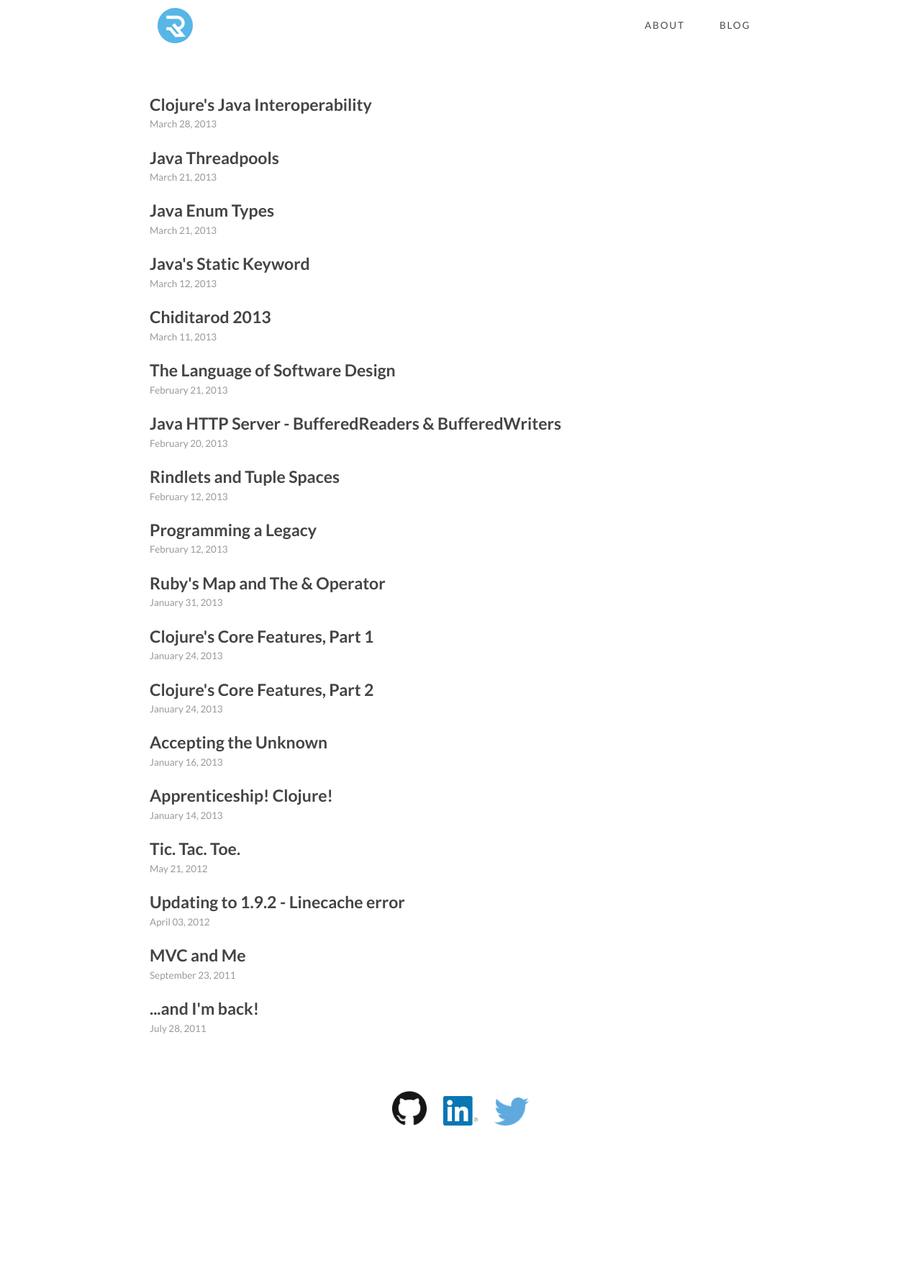
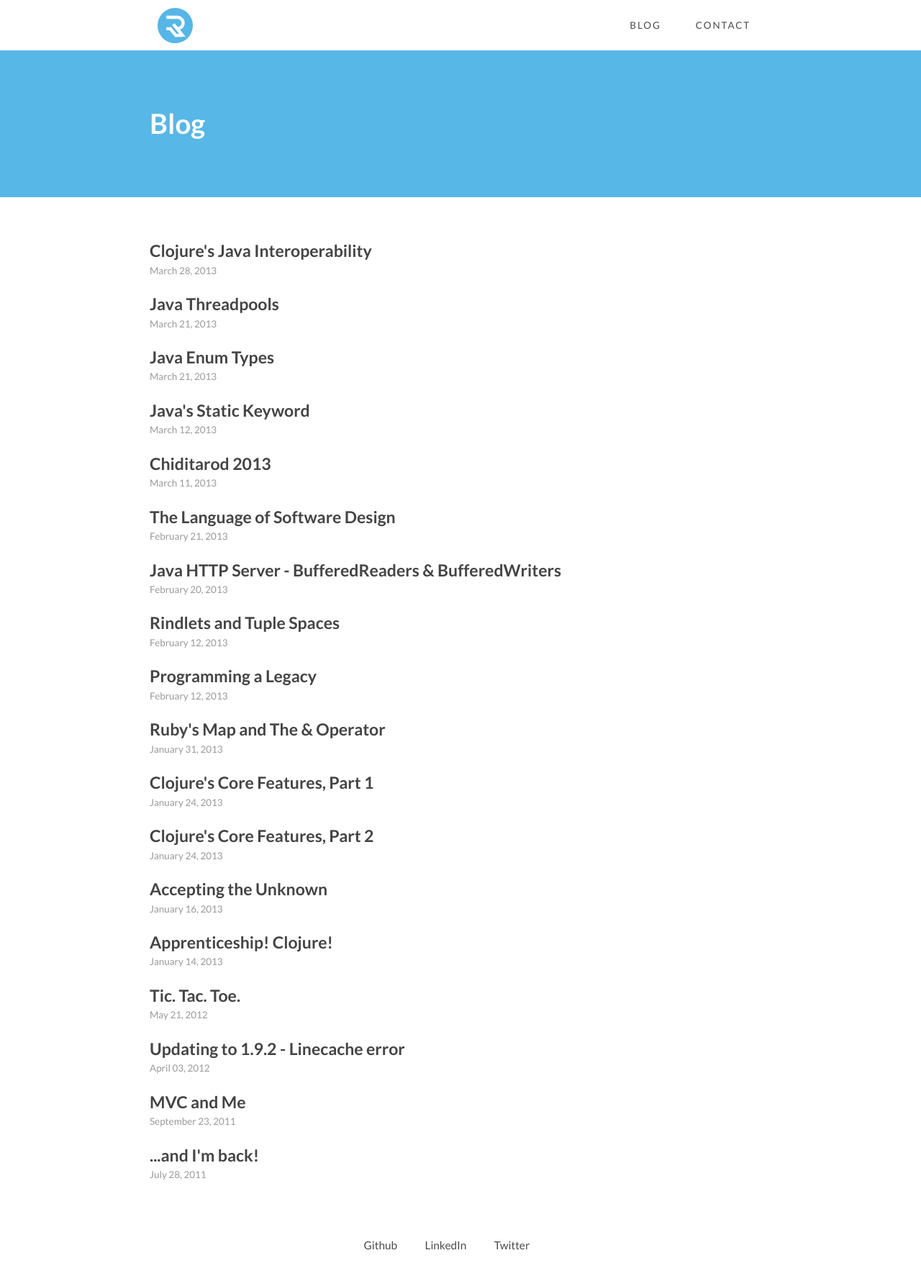
Before and after one commit to rylo/rylo.github.io, a Jekyll site: the page built from blog/index.html, in a window 1280 px wide. Shown: the whole page at 72% size. Built offline with Jekyll 4.4.1, drawn with Linux system fonts in a browser that asks for light colours; nearby versions of some CDN libraries; Markdown is read by kramdown in place of the engine named in the settings; before the commit the page ends 1610 px from its top, so only the background shows below that.

Commit message:
[Design] more design changes

```diff
--- a/_includes/footer.html
+++ b/_includes/footer.html
@@ -1,15 +1,7 @@
 <div class="container">
-  <div class="external-logos">
-    <a href="http://github.com/rylo" target="_blank">
-      <img src="/images/github-logo.png" class="external-logo">
-    </a>
-
-    <a href="http://www.linkedin.com/in/rylandirksen" target="_blank">
-      <img src="/images/linkedin-logo.png" class="external-logo">
-    </a>
-
-    <a href="https://twitter.com/rylan_dirksen" target="_blank">
-      <img src="/images/twitter-logo.png" class="external-logo">
-    </a>
+  <div class="contact-links">
+    <a href="http://github.com/rylo" class="contact-link" target="_blank">Github</a>
+    <a href="http://www.linkedin.com/in/rylandirksen" class="contact-link" target="_blank">LinkedIn</a>
+    <a href="https://twitter.com/rylan_dirksen" class="contact-link" target="_blank">Twitter</a>
   </div>
 </div>
--- a/_includes/navigation.html
+++ b/_includes/navigation.html
@@ -2,8 +2,8 @@
   <div class="navigation-wrapper">
     <a href="/" class="site-logo"></a>
     <ul class="navigation">
-      <li class="navigation-item"><a href="/about">About</a></li>
       <li class="navigation-item"><a href="/blog">Blog</a></li>
+      <li class="navigation-item"><a href="mailto:rylandirksen@gmail.com">Contact</a></li>
     </ul>
   </div>
 </div>
--- a/blog/index.html
+++ b/blog/index.html
@@ -2,6 +2,12 @@
 layout: default
 title: Rylan Dirksen - Blog Posts
 ---
+
+<div class="hero">
+  <div class="container">
+    <h1 class="hero-text">Blog</h1>
+  </div>
+</div>
 
 <div class="container">
   <div class="home">
--- a/css/main.css
+++ b/css/main.css
@@ -102,55 +102,29 @@ a.site-logo {
   background-color: #f8f8f8;
 }
 
-/* Hero */
-
-.hero {
-  height: 350px;
-  background: linear-gradient(#B3E1F8, #fff);
-  background-size:auto 30px;
-  -webkit-background-size: cover;
-  -moz-background-size: cover;
-  -o-background-size: cover;
-  background-size: cover;
-  display: block;
-}
-
-.quote {
-  width: 50%;
-  color: #4a4a4a;
-  position: relative;
-  top: 50%;
-  transform: translateY(-50%);
-}
-
-.hero-quote {
-  margin: 0 auto;
-  font-size: 1.2rem;
-}
-
-.hero-quote-author {
-  font-size: 0.8rem;
-  font-weight: 700;
-  letter-spacing: .1rem;
-  margin-top: .5em;
-  text-align: right;
-  text-transform: uppercase;
-}
-
 /* Home Page */
 
-.profile-page, .home {
+.profile-page,
+.home {
   margin-top: 3em;
 }
 
-/* Profile Page */
-
-.profile-photo {
-  width: 50%;
+.hero {
+  background: #57B7E6;
+  padding: 4rem;
 }
 
-.profile-page p {
-  text-align: center;
+h1.hero-text,
+.hero-text {
+  color: #fff;
+  font-family: 'Lato', sans-serif;
+  font-size: 2rem;
+}
+
+.short-bio {
+  color: #fff;
+  font-size: 2rem;
+  font-weight: 800;
 }
 
 /* Blog */
@@ -184,14 +158,20 @@ a.site-logo {
 
 /* Footer */
 
-.external-logos {
-  text-align: center;
+.contact-links {
+  display: flex;
+  justify-content: center;
 }
 
-.external-logo {
-  display: inline-block;
-  margin: 0 .5em;
-  width: 2.5em;
+.contact-link,
+a.contact-link {
+  color: #4a4a4a;
+  font-size: .8rem;
+  margin-right: 2rem;
+}
+
+a.contact-link:hover {
+  text-decoration: underline;
 }
 
 footer {
```
Also changed, not shown: about/index.html (deleted, +0 -10 lines), index.html (+2 -20 lines).
